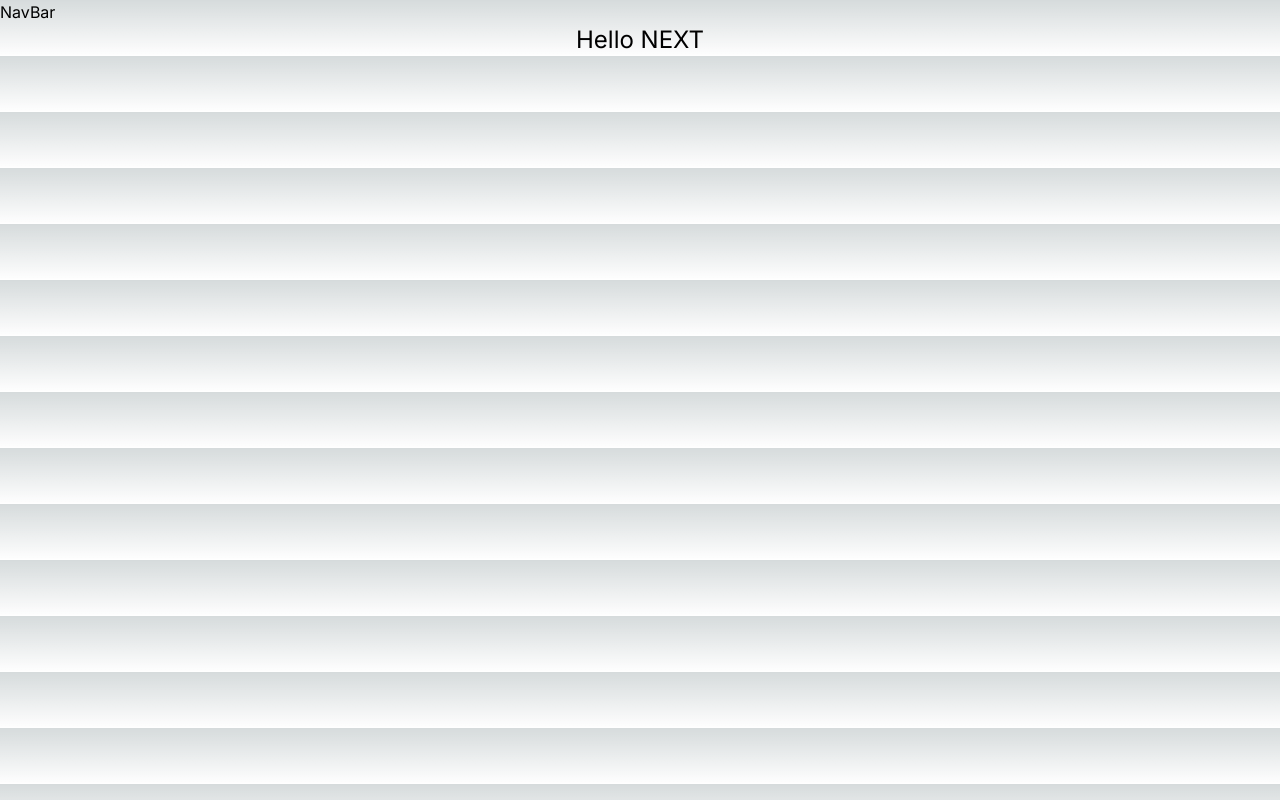
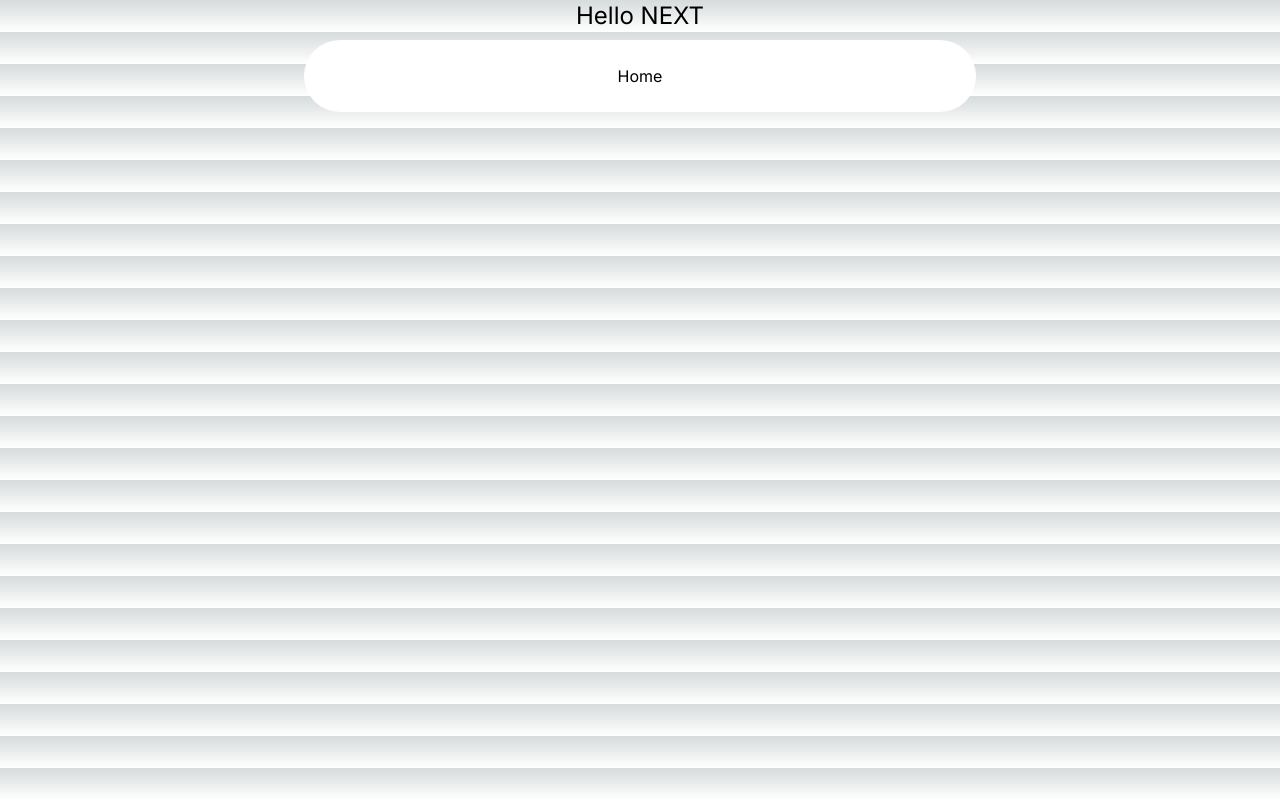
Before and after one commit to maharshiPatel9094/NEXTJS_music_academy_project, a Next.js app in the folder music_academy_project/: page / in a window 1280 px wide. Built offline with nearby package versions, Linux system fonts and the light colour scheme.

Commit message:
menu design from acertainity ui

```diff
--- a/music_academy_project/src/components/Navbar.tsx
+++ b/music_academy_project/src/components/Navbar.tsx
@@ -1,10 +1,34 @@
-import React from 'react'
+// we have to write this in order to use the react component
+"use client";
+import React, { useState } from "react";
+import {
+  HoveredLink,
+  Menu,
+  MenuItem,
+  ProductItem,
+} from "@/components/ui/navbar-menu";
+import { cn } from "@/utils/cn";
+import Link from "next/link";
 
+function Navbar({ className }: { className?: string }) {
+  const [active, setActive] = useState<string | null>(null);
+  return (
+    <div
+      className={cn("fixed top-10 inset-x-0 max-w-2xl mx-auto z-50", className)}
+    >
+      <Menu setActive={setActive}>
+        <Link href={"#"}>
+          <MenuItem
+            setActive={setActive}
+            active={active}
+            item="Home"
+          >
 
-function Navbar() {
-    return (
-        <div>NavBar</div>
-    );
+          </MenuItem>
+        </Link>
+      </Menu>
+    </div>
+  );
 }
 
-export default Navbar
+export default Navbar;
```
